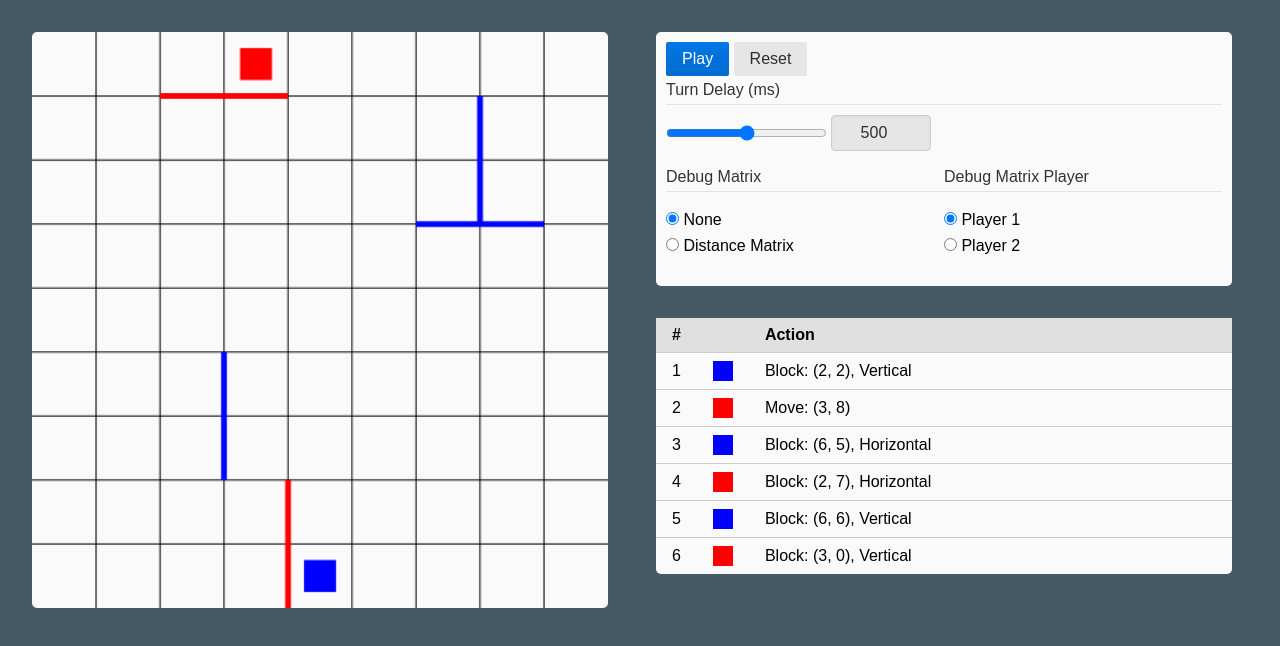
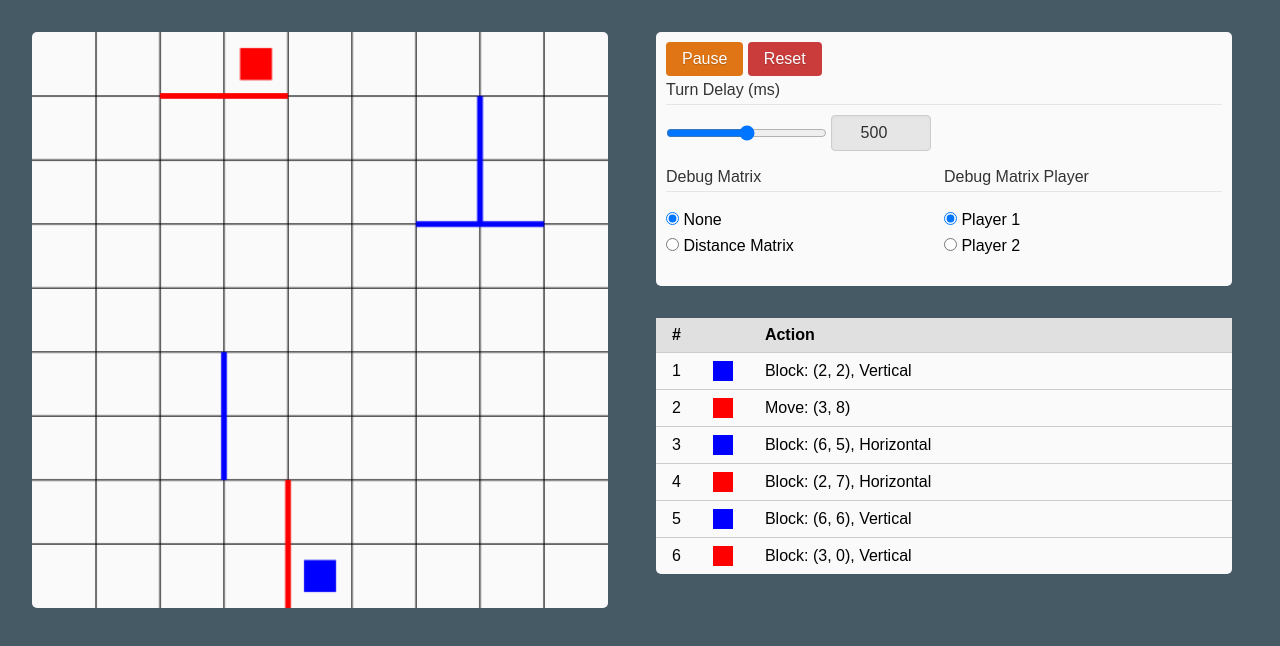
Before and after one commit to zack-hill/quoridor-web, a plain HTML site: page index.html in a window 1280 px wide. Both pictures are taken after a click on the button "Play". Drawn offline with nearby package versions, Linux system fonts and the light colour scheme.

Commit message:
Add ability to pause the game

```diff
--- a/index.html
+++ b/index.html
@@ -23,11 +23,12 @@
         <div class="pure-u-1-2 left-column">
             <canvas id="board" width=500 height=500></canvas>
         </div>
-        <div class="pure-u-1-2 right-column">
+        <div class="pure-u-1-2 right-column unselectable">
             <div class="panel pure-g" id="top-panel">
                 <div class="pure-g pure-u-1">
-                    <button class="pure-button-primary pure-button" onclick="onPlay()">Play</button>
-                    <button class="pure-button-error pure-button" onclick="onReset()">Reset</button>
+                    <button id="btn-play" class="pure-button-primary pure-button" onclick="onPlay()">Play</button>
+                    <button id="btn-pause" class="button-warning pure-button" hidden=true onclick="onPause()">Pause</button>
+                    <button class="button-error pure-button" onclick="onReset()">Reset</button>
                 </div>
                 <div class="pure-g pure-u-1 pure-form">
                     <fieldset id="turnDelayFieldset">
--- a/script.js
+++ b/script.js
@@ -1,17 +1,19 @@
 var canvas;
 var turnDelay;
 var game;
-
-function resizeCanvas() {
-    canvas.width = canvas.clientWidth;
-    canvas.height = canvas.clientWidth;
-    game.draw(canvas);
-}
+var isPlaying;
+var cancelToken = new Object();
 
 function draw() {
     let showDebugMatrix = document.getElementById("dm-distance-matrix").checked;
     let debugMatrixPlayerIndex = document.getElementById("dmp-player1").checked ? 0 : 1;
     game.draw(canvas, showDebugMatrix, debugMatrixPlayerIndex);
+}
+
+function resizeCanvas() {
+    canvas.width = canvas.clientWidth;
+    canvas.height = canvas.clientWidth;
+    draw();
 }
 
 function onLoad() {
@@ -26,13 +28,6 @@ function onLoad() {
     draw()
 }
 
-function sleep() {
-    if(turnDelay == 0) {
-        return;
-    }
-    return new Promise(resolve => setTimeout(resolve, turnDelay));
-}
-
 function insertTurnRow(turnNumber, message) {
     let turnTableBody = document.getElementById("turn-table-body");
     let row = turnTableBody.insertRow();
@@ -45,24 +40,52 @@ function insertTurnRow(turnNumber, message) {
     row.insertCell(2).innerHTML = message;
 }
 
-async function onPlay() {
+async function gameLoop(cancelToken) {
     while (game.winningPlayerIndex == -1) {
         let turn = game.takeTurn();
 
         insertTurnRow(game.turns.length - 1, turn.action.toString());
 
         draw()
-        await sleep();
+
+        if (turnDelay != 0) {
+            await new Promise(resolve => setTimeout(resolve, turnDelay));
+        }
+        if (cancelToken.isCancelled) {
+            return;
+        }
     }
     console.log("Player " + (game.winningPlayerIndex + 1) + " Wins!");
 }
 
+function setIsPlaying(value) {
+    isPlaying = value;
+    document.getElementById("btn-play").hidden = value;
+    document.getElementById("btn-pause").hidden = !value;
+    if (value) {
+        cancelToken = new Object();
+        cancelToken.isCancelled = false;
+        gameLoop(cancelToken);
+    } else {
+        cancelToken.isCancelled = true;
+    }
+}
+
+function onPlay() {
+    setIsPlaying(true);
+}
+
+function onPause() {
+    setIsPlaying(false);
+}
+
 function onReset() {
+    setIsPlaying(false);
     game.reset();
-    game.draw(canvas);
+    draw();
     let turnTableBody = document.getElementById("turn-table-body");
     while (turnTableBody.hasChildNodes) {
-        turnTableBody.removeChild(turnTableBody.lastChild,);
+        turnTableBody.removeChild(turnTableBody.lastChild);
     }
 }
 
--- a/style.css
+++ b/style.css
@@ -33,6 +33,15 @@ body {
     margin-bottom: 5%;
 }
 
+.unselectable {
+    -webkit-touch-callout: none;
+    -webkit-user-select: none;
+    -khtml-user-select: none;
+    -moz-user-select: none;
+    -ms-user-select: none;
+    user-select: none;
+}
+
 #turnDelayValue {
     width: 100px;
 }
@@ -64,3 +73,28 @@ tbody {
     height: 100px;
     overflow: scroll;
 }
+
+.button-success,
+.button-error,
+.button-warning,
+.button-secondary {
+    color: white;
+    border-radius: 4px;
+    text-shadow: 0 1px 1px rgba(0, 0, 0, 0.2);
+}
+
+.button-success {
+    background: rgb(28, 184, 65); /* this is a green */
+}
+
+.button-error {
+    background: rgb(202, 60, 60); /* this is a maroon */
+}
+
+.button-warning {
+    background: rgb(223, 117, 20); /* this is an orange */
+}
+
+.button-secondary {
+    background: rgb(66, 184, 221); /* this is a light blue */
+}
```
